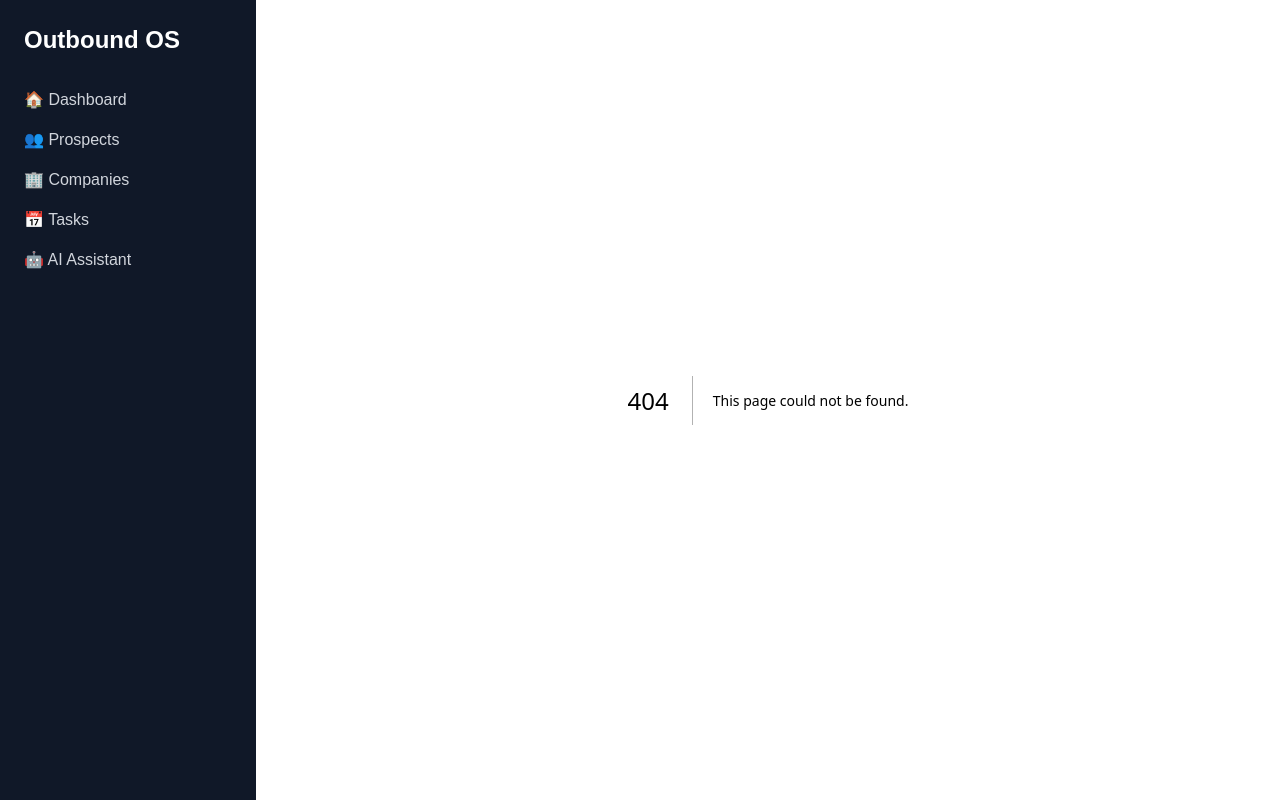
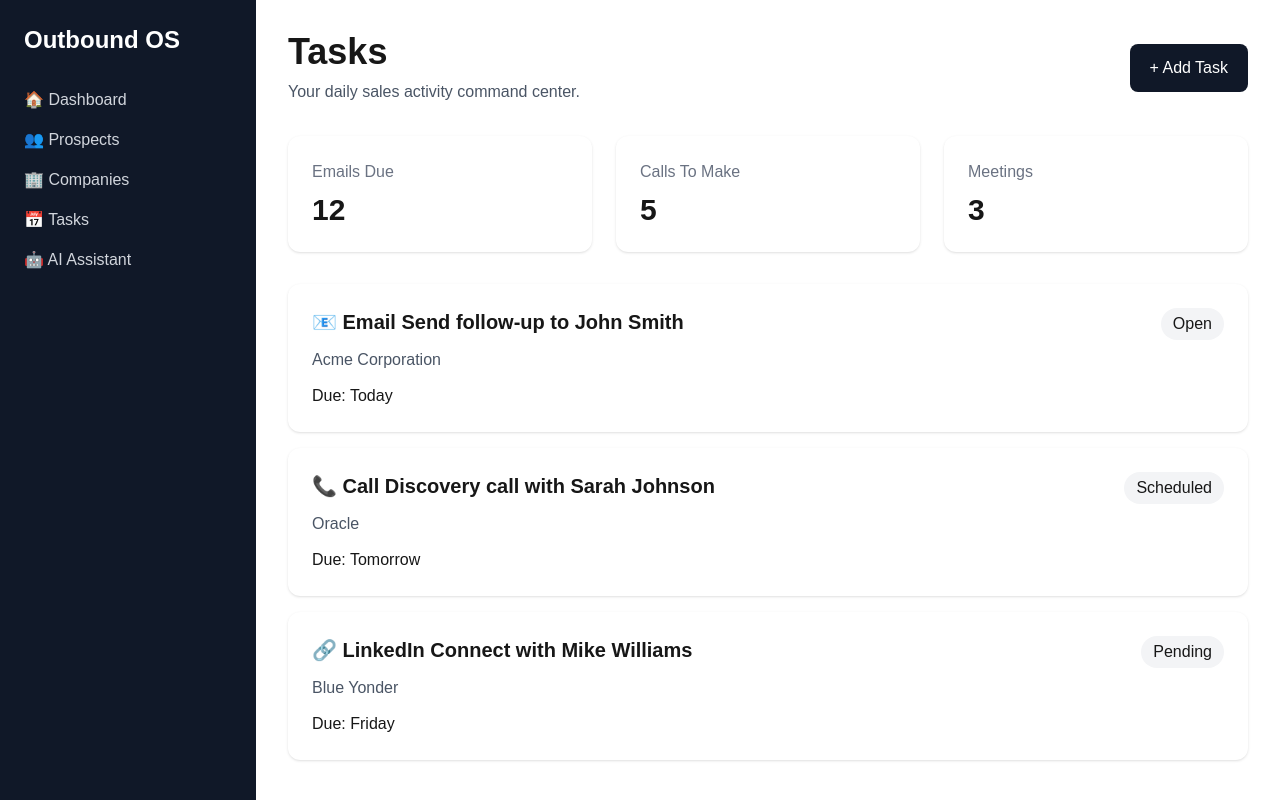
Before and after one commit to hunterhaag/outbound-os, a Next.js app: page /tasks in a window 1280 px wide. Before the commit this address had no page. Built offline with nearby package versions, Linux system fonts and the light colour scheme.

Commit message:
Add tasks dashboard and navigation

```diff
--- a/app/components/Sidebar.tsx
+++ b/app/components/Sidebar.tsx
@@ -30,7 +30,7 @@ export default function Sidebar() {
         </Link>
 
         <Link
-          href="#"
+          href="/tasks"
           className="block text-gray-300 hover:text-white"
         >
           📅 Tasks
--- /dev/null
+++ b/app/tasks/page.tsx
@@ -0,0 +1,98 @@
+const tasks = [
+  {
+    type: "📧 Email",
+    title: "Send follow-up to John Smith",
+    company: "Acme Corporation",
+    due: "Today",
+    status: "Open",
+  },
+  {
+    type: "📞 Call",
+    title: "Discovery call with Sarah Johnson",
+    company: "Oracle",
+    due: "Tomorrow",
+    status: "Scheduled",
+  },
+  {
+    type: "🔗 LinkedIn",
+    title: "Connect with Mike Williams",
+    company: "Blue Yonder",
+    due: "Friday",
+    status: "Pending",
+  },
+];
+
+export default function TasksPage() {
+  return (
+    <div className="p-8">
+      <div className="flex justify-between items-center">
+        <div>
+          <h1 className="text-4xl font-bold">
+            Tasks
+          </h1>
+
+          <p className="text-gray-600 mt-2">
+            Your daily sales activity command center.
+          </p>
+        </div>
+
+        <button className="bg-gray-900 text-white px-5 py-3 rounded-lg">
+          + Add Task
+        </button>
+      </div>
+
+      <div className="grid grid-cols-3 gap-6 mt-8">
+        <StatCard title="Emails Due" value="12" />
+        <StatCard title="Calls To Make" value="5" />
+        <StatCard title="Meetings" value="3" />
+      </div>
+
+      <div className="mt-8 space-y-4">
+        {tasks.map((task) => (
+          <div
+            key={task.title}
+            className="bg-white rounded-xl shadow p-6"
+          >
+            <div className="flex justify-between">
+              <h2 className="text-xl font-bold">
+                {task.type} {task.title}
+              </h2>
+
+              <span className="bg-gray-100 px-3 py-1 rounded-full">
+                {task.status}
+              </span>
+            </div>
+
+            <p className="text-gray-600 mt-2">
+              {task.company}
+            </p>
+
+            <p className="mt-3">
+              Due: {task.due}
+            </p>
+          </div>
+        ))}
+      </div>
+    </div>
+  );
+}
+
+function StatCard({
+  title,
+  value,
+}: {
+  title: string;
+  value: string;
+}) {
+  return (
+    <div className="bg-white rounded-xl shadow p-6">
+      <p className="text-gray-500">
+        {title}
+      </p>
+
+      <p className="text-3xl font-bold mt-2">
+        {value}
+      </p>
+    </div>
+  );
+}
```
